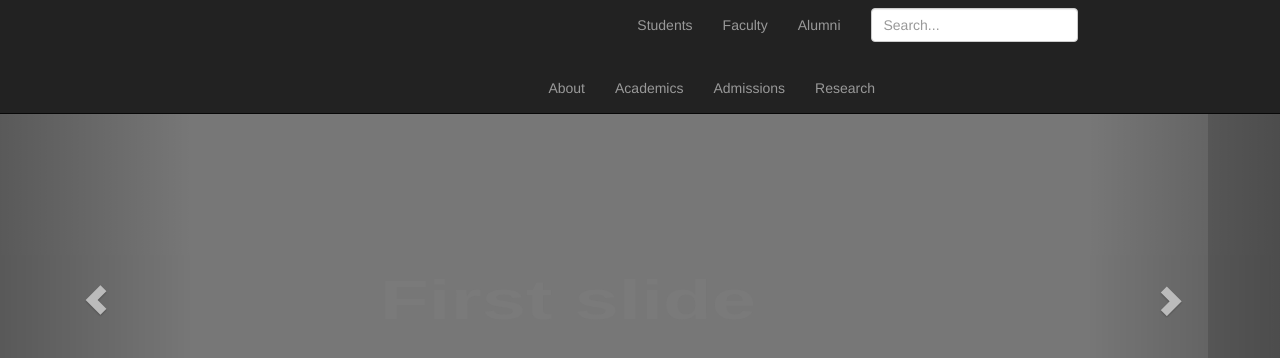
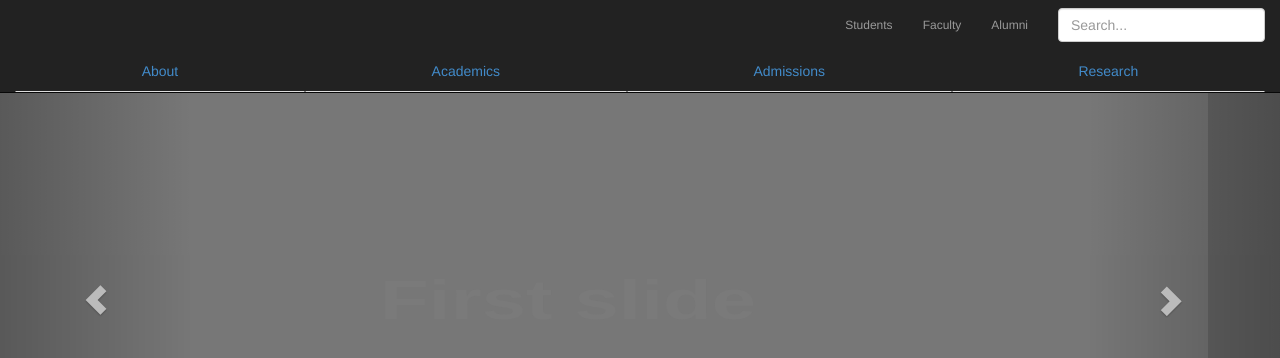
Before and after one commit to harrybui22/Cogs187InfoArchitecture, a plain HTML site: page Website/index.html in a window 1280 px wide. Shown: the top 358 px of the page. Drawn offline with nearby package versions, Linux system fonts and the light colour scheme.

Commit message:
navbar
align

```diff
--- a/Website/css/mystyles.css
+++ b/Website/css/mystyles.css
@@ -13,6 +13,14 @@ Footer
 /*
 GENERAL
 ============================================ */
+.navbar-nav.navbar-right:last-child {
+	margin-right:0; !important
+	font-size:10px;
+}
+
+.info-elm a {
+	font-size:12px;
+}
 
 /*
 HTML ELEMENTS
--- a/Website/index.html
+++ b/Website/index.html
@@ -42,7 +42,7 @@
         <div class="navbar-header">
         </div>
         <div class="navbar-collapse collapse">
-          <ul class="nav navbar-nav navbar-right">
+          <ul class="nav navbar-nav navbar-right info-elm">
             <li><a href="#">Students</a></li>
             <li><a href="#">Faculty</a></li>
             <li><a href="#">Alumni</a></li>
@@ -53,7 +53,7 @@
         </div>
 
         <div class="navbar-collapse collapse">
-          <ul class="nav navbar-nav navbar-right2">
+          <ul class="nav nav-tabs nav-justified">
             <li><a href="#">About</a></li>
             <li><a href="#">Academics</a></li>
             <li><a href="#">Admissions</a></li>
```
Also changed, not shown: Website/img/GSU_logo_2.png (added).
